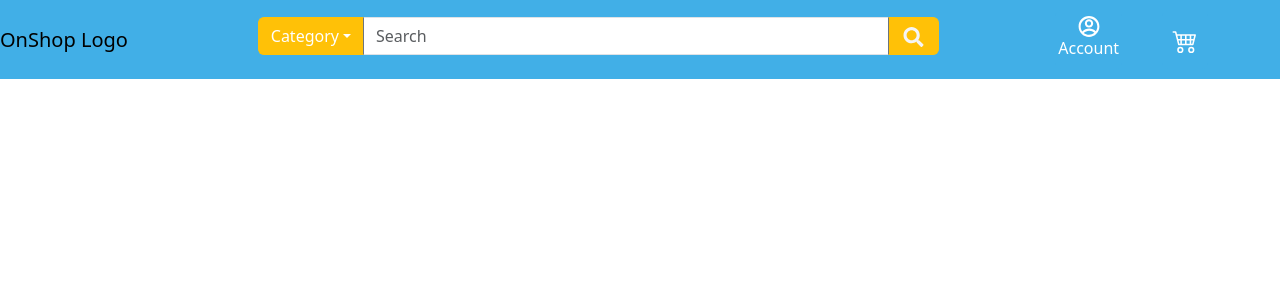
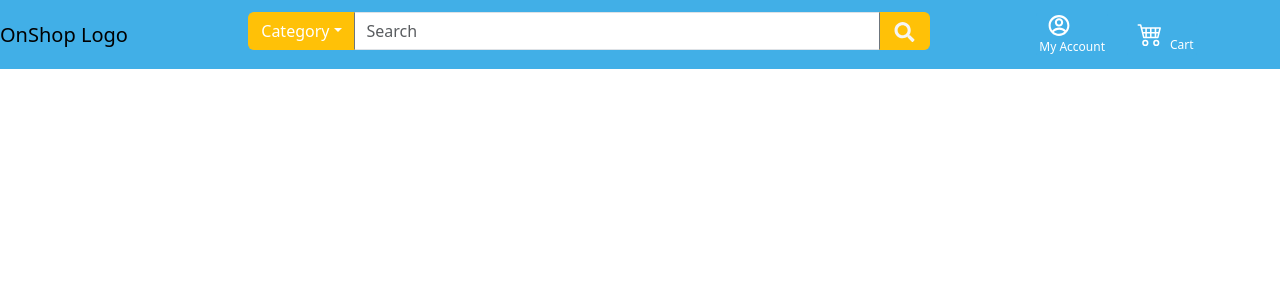
Before and after one commit to Red-stevo/Ecommerce, a React (Vite) app in the folder onshop/: page / in a window 1280 px wide. Shown: the top 300 px of the page. Built offline with nearby package versions, Linux system fonts and the light colour scheme.

Commit message:
Commit message >>>>> all done <<<<<

```diff
--- a/onshop/src/IndexPage/Pages/Components/Cart.jsx
+++ b/onshop/src/IndexPage/Pages/Components/Cart.jsx
@@ -5,6 +5,7 @@ const Cart = () => {
     return (
         <Button className={"cart-button"}>
             <BsCart4 className={"cart-icon"}/>
+            <span className={"cart-text"}>Cart</span>
         </Button>
     );
 };
--- a/onshop/src/IndexPage/Pages/Components/UserAccount.jsx
+++ b/onshop/src/IndexPage/Pages/Components/UserAccount.jsx
@@ -5,7 +5,7 @@ const UserAccount = () => {
     return (
         <Button className={"user-account-button"}>
             <RiAccountCircleLine className={"user-account-icon"} />
-            <h6>Account</h6>
+            <span className={"my-account"}>My Account</span>
         </Button>
     );
 };
--- a/onshop/src/IndexPage/Styles/MainHeader.css
+++ b/onshop/src/IndexPage/Styles/MainHeader.css
@@ -32,17 +32,38 @@
     display: flex;
     align-self: end;
     justify-self: end;
-    gap: 30%;
+    gap: 10%;
 }
 
-.user-account-button, .cart-button {
+
+.cart-button, .user-account-button {
+    display: flex;
     background-color: rgb(65, 175, 231);
     border: rgb(65, 175, 231) 1px solid;
+    font-size: 12px;
+    font-weight: 400;
     padding: 2px;
     margin: 2px;
+    align-content: end;
+}
+
+.user-account-button  {
+    flex-direction: column;
+}
+
+
+.cart-button {
+    margin-top: 10px;
+    flex-direction: row;
 }
 
 .user-account-button:hover, .cart-button:hover {
     background-color: rgba(153, 204, 229, 0.59);
     border: whitesmoke 1px solid;
 }
+.my-account {
+    white-space: nowrap;
+}
+.cart-text {
+   margin-top: 15px;
+}
```
